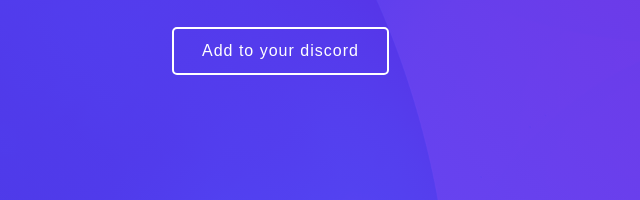
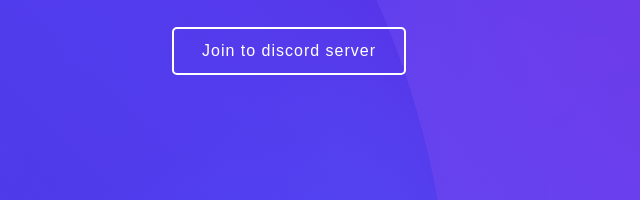
Before and after one commit to rohittp0/Punarjani, a website: page docs/index.html in a window 1280 px wide. Shown: the part 523-723 px from the top of the page, 0-640 px from the left. Drawn offline with Linux system fonts and the light colour scheme.

Commit message:
Server invite link added

```diff
--- a/docs/index.html
+++ b/docs/index.html
@@ -67,8 +67,8 @@
           <h1>Get vaccinated with Mr PJ</h1>
           <h2>Mr PJ is here to assist you in this pandemic scenario to ease your vaccination process .
             What are you waiting for ! Without any further delay click the button and get started </h2>
-          <div><a href="https://discord.com/oauth2/authorize?client_id=843422427185807380&scope=bot&permissions=445504"
-              class="btn-get-started scrollto">Add to your discord</a></div>
+            <div><a href="https://discord.gg/AtAFAz8PXG"
+              class="btn-get-started scrollto">Join to discord server</a></div>
         </div>
         <div class="col-xl-4 col-lg-6 order-1 order-lg-2 hero-img" data-aos="zoom-in" data-aos-delay="150">
           <img src="assets/img/logos/logo-512.png" class="img-fluid animated" alt="Punarjani Logo">
```
